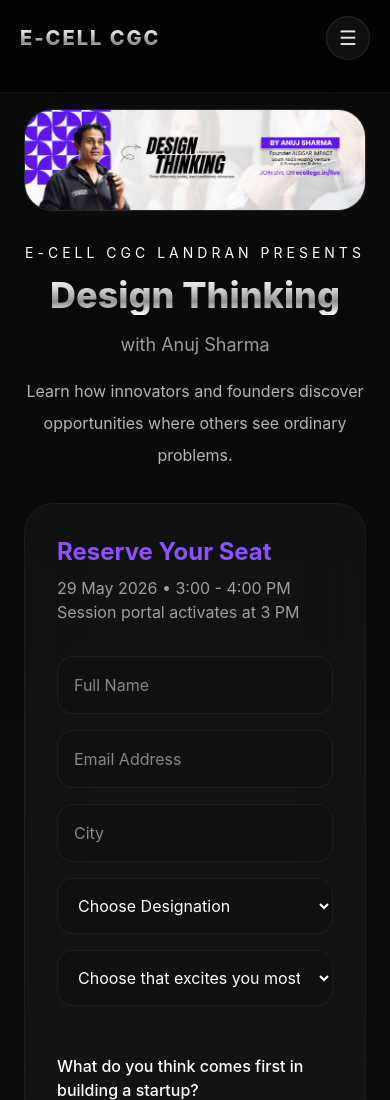
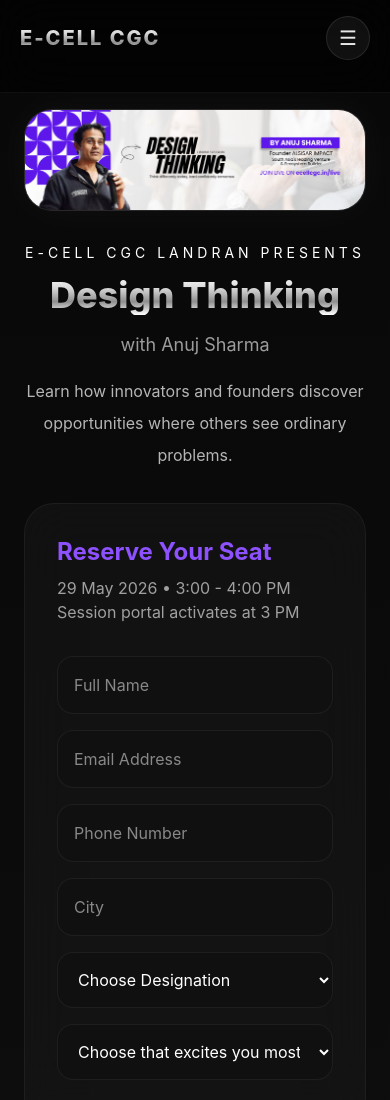
Before and after one commit to SarangAhlawat/ecellweb_v0.0, a React (Vite) app: page /registerevent in a window 390 px wide. Shown: the top 1100 px of the page. Built offline with nearby package versions, Linux system fonts and the light colour scheme.

Commit message:
phone number field added

```diff
--- a/api/register.js
+++ b/api/register.js
@@ -16,6 +16,7 @@ const {
 
 name,
 email,
+phone,
 city,
 designation,
 
@@ -43,6 +44,7 @@ INSERT INTO registrations(
 
 name,
 email,
+phone,
 city,
 designation,
 
@@ -67,6 +69,7 @@ VALUES(
 
 ${name},
 ${email},
+${phone},
 ${city},
 ${designation},
 
--- a/src/pages/RegisterEvent.jsx
+++ b/src/pages/RegisterEvent.jsx
@@ -29,6 +29,7 @@ export default function RegisterEvent() {
     const [formData, setFormData] = useState({
         name: "",
         email: "",
+        phone:"",
         city: "",
         designation: "",
         college: "",
@@ -272,6 +273,28 @@ export default function RegisterEvent() {
                             {errors.email && (
                                 <p className="mt-1 text-sm text-red-500">{errors.email}</p>
                             )}
+                        </div>
+
+                        <div>
+                            <input
+                                type="tel"
+                                placeholder="Phone Number"
+                                className="field"
+
+                                pattern="[6-9]{1}[0-9]{9}"
+                                maxLength={10}
+
+                                value={formData.phone}
+
+                                onChange={(e)=>
+                                    setFormData({
+                                        ...formData,
+                                        phone:e.target.value.replace(/\D/g,'')
+                                    })
+                                }
+
+                                required
+                            />
                         </div>
 
                         <div>
```
